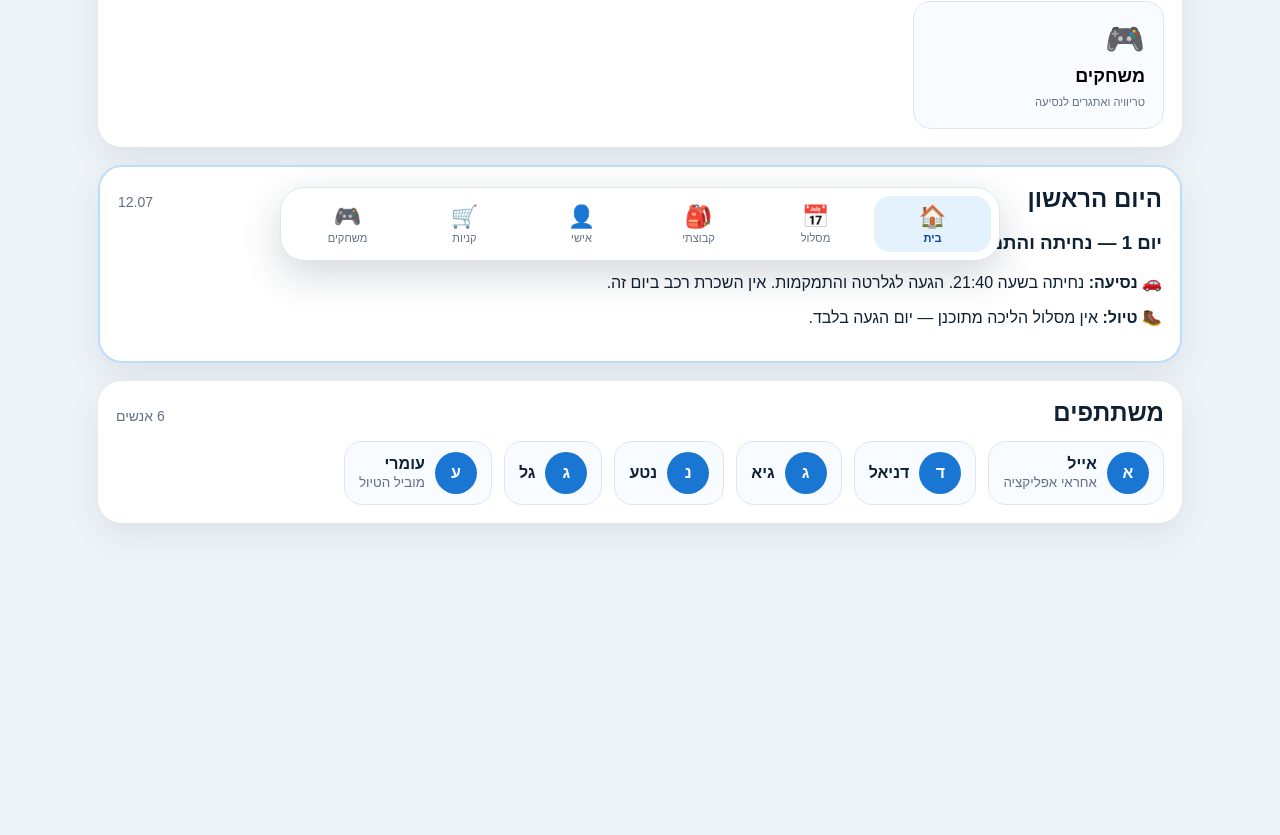
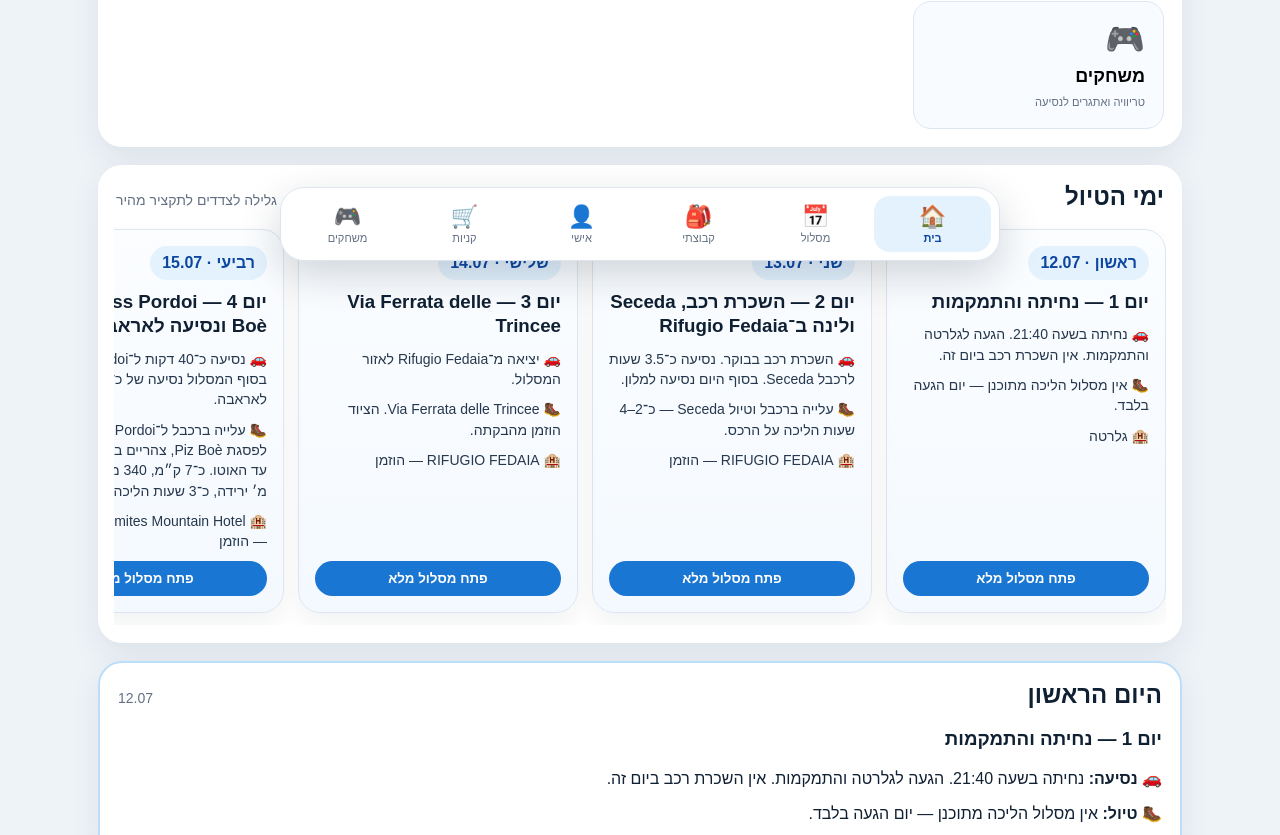
Before and after one commit to eyalby-ux/family-trips, a React (Vite) app: page / in a window 1280 px wide. Shown: the part 525-1360 px from the top of the page. Before the commit the page ends 1158 px from the top, so only its background shows below. Built offline with nearby package versions, Linux system fonts and the light colour scheme.

Commit message:
Add home day carousel

```diff
--- a/src/App.tsx
+++ b/src/App.tsx
@@ -12,6 +12,7 @@ import "./styles/firebase-packing-additions.css";
 import "./styles/itinerary-additions.css";
 import "./styles/editable-checklist-additions.css";
 import "./styles/personal-packing-additions.css";
+import "./styles/day-carousel-additions.css";
 
 function App() {
   const [activeScreen, setActiveScreen] = useState<Screen>("home");
--- /dev/null
+++ b/src/components/trip/DayCarousel.tsx
@@ -0,0 +1,38 @@
+import { tripDays } from "../../data/tripData";
+import type { Screen } from "../../types";
+
+type DayCarouselProps = {
+  onOpenItinerary: (screen: Screen) => void;
+};
+
+function DayCarousel({ onOpenItinerary }: DayCarouselProps) {
+  return (
+    <section className="section">
+      <div className="sectionTitle">
+        <h2>ימי הטיול</h2>
+        <span>גלילה לצדדים לתקציר מהיר</span>
+      </div>
+
+      <div className="dayCarousel" aria-label="תקציר ימי הטיול">
+        {tripDays.map((day) => (
+          <article key={day.id} className="daySummaryCard">
+            <div className="daySummaryTop">
+              <span className="dateBadge">{day.weekday} · {day.date}</span>
+            </div>
+
+            <h3>{day.title}</h3>
+            <p><strong>🚗</strong> {day.driving}</p>
+            <p><strong>🥾</strong> {day.hiking}</p>
+            <p><strong>🏨</strong> {day.lodging}</p>
+
+            <button className="smallPrimaryButton" onClick={() => onOpenItinerary("itinerary")}>
+              פתח מסלול מלא
+            </button>
+          </article>
+        ))}
+      </div>
+    </section>
+  );
+}
+
+export default DayCarousel;
--- a/src/pages/Home.tsx
+++ b/src/pages/Home.tsx
@@ -1,4 +1,5 @@
 import Header from "../components/layout/Header";
+import DayCarousel from "../components/trip/DayCarousel";
 import { participants, tripDays } from "../data/tripData";
 import type { Screen } from "../types";
 
@@ -50,6 +51,8 @@ function Home({ onNavigate }: HomeProps) {
         </div>
       </section>
 
+      <DayCarousel onOpenItinerary={onNavigate} />
+
       <section className="section highlight">
         <div className="sectionTitle">
           <h2>היום הראשון</h2>
--- /dev/null
+++ b/src/styles/day-carousel-additions.css
@@ -0,0 +1,47 @@
+.dayCarousel {
+  display: grid;
+  grid-auto-flow: column;
+  grid-auto-columns: minmax(280px, 360px);
+  gap: 14px;
+  overflow-x: auto;
+  overscroll-behavior-x: contain;
+  scroll-snap-type: x mandatory;
+  padding: 4px 2px 12px;
+  margin: 0 -2px;
+}
+
+.dayCarousel::-webkit-scrollbar { height: 8px; }
+.dayCarousel::-webkit-scrollbar-thumb { background: #bbdefb; border-radius: 999px; }
+
+.daySummaryCard {
+  scroll-snap-align: start;
+  border: 1px solid #dde6f0;
+  border-radius: 22px;
+  padding: 16px;
+  background: linear-gradient(180deg, #fbfdff, #f4f9ff);
+  box-shadow: 0 10px 24px rgba(16, 32, 51, 0.06);
+  min-height: 310px;
+  display: flex;
+  flex-direction: column;
+  gap: 10px;
+}
+
+.daySummaryTop { display: flex; justify-content: flex-start; }
+.daySummaryCard h3 { margin: 0; line-height: 1.3; }
+.daySummaryCard p { margin: 0; color: #26384d; line-height: 1.45; font-size: 14px; }
+
+.smallPrimaryButton {
+  margin-top: auto;
+  border: 0;
+  background: #1976d2;
+  color: white;
+  border-radius: 999px;
+  padding: 10px 14px;
+  font-weight: 800;
+  cursor: pointer;
+}
+
+@media (max-width: 520px) {
+  .dayCarousel { grid-auto-columns: minmax(260px, 86vw); }
+  .daySummaryCard { min-height: 330px; }
+}
```
